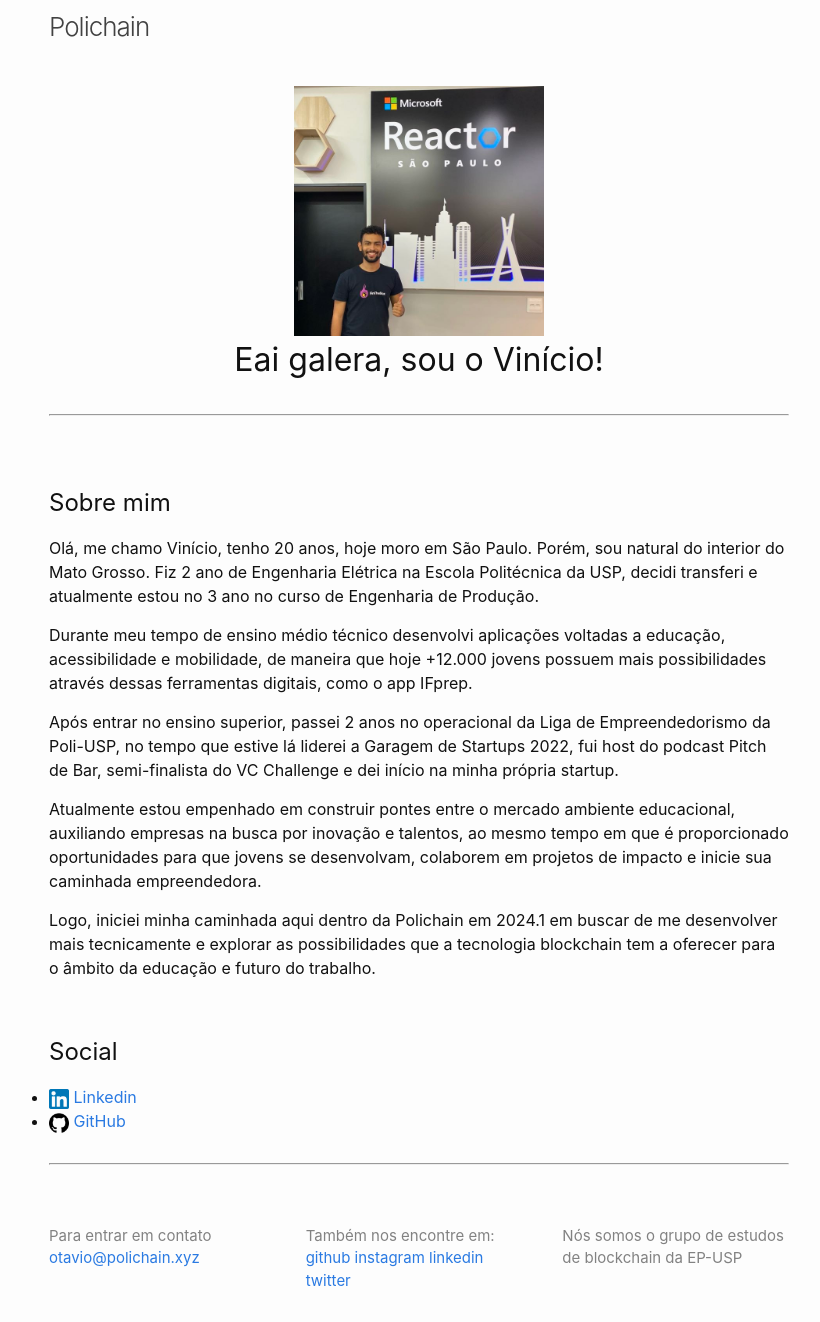
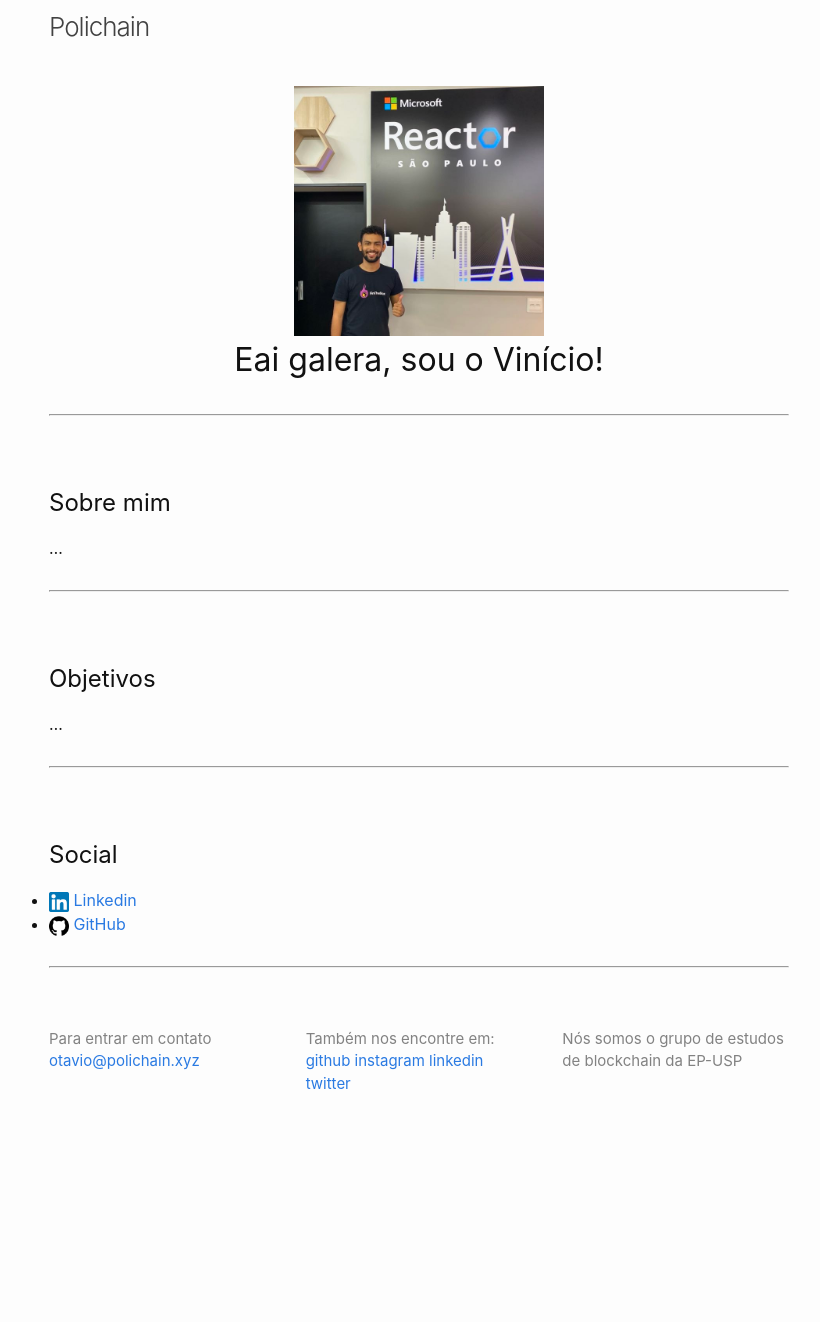
Before and after one commit to polichain/jekyll-website, a Jekyll site: the page built from _membros/viniciomendes.markdown, in a window 1280 px wide. Shown: the whole page, without its empty margins (221-1041 px from the left). Built offline with Jekyll 4.4.1, drawn with Linux system fonts in a browser that asks for light colours; after the commit the page ends 1125 px from its top, so only the background shows below that.

Commit message:
Revert "Atualizei a bio com mais informacoes sobre Vinicio"
This reverts commit e5059fdf843d76306f279e75f126f2d546cc2553.

```diff
--- a/_membros/viniciomendes.markdown
+++ b/_membros/viniciomendes.markdown
@@ -10,22 +10,21 @@
 <br>
 
 ## Sobre mim
-Olá, me chamo Vinício, tenho 20 anos, hoje moro em São Paulo. Porém, sou natural do interior do Mato Grosso. Fiz 2 ano de Engenharia Elétrica na Escola Politécnica da USP, decidi transferi e atualmente estou no 3 ano no curso de Engenharia de Produção.
+...
 
-Durante meu tempo de ensino médio técnico desenvolvi aplicações voltadas a educação, acessibilidade e mobilidade, de maneira que hoje +12.000 jovens possuem mais possibilidades através dessas ferramentas digitais, como o app IFprep.
+---
+<br>
 
-Após entrar no ensino superior, passei 2 anos no operacional da Liga de Empreendedorismo da Poli-USP, no tempo que estive lá liderei a Garagem de Startups 2022, fui host do podcast Pitch de Bar, semi-finalista do VC Challenge e dei início na minha própria startup.
+## Objetivos
+...
 
-Atualmente estou empenhado em construir pontes entre o mercado ambiente educacional, auxiliando empresas na busca por inovação e talentos, ao mesmo tempo em que é proporcionado oportunidades para que jovens se desenvolvam, colaborem em projetos de impacto e inicie sua caminhada empreendedora.
-
-Logo, iniciei minha caminhada aqui dentro da Polichain em 2024.1 em buscar de me desenvolver mais tecnicamente e explorar as possibilidades que a tecnologia blockchain tem a oferecer para o âmbito da educação e futuro do trabalho.
-
+---
 <br>
 
 ## Social
 
 - <a href="https://www.linkedin.com/in/oviniciomendes/"><img src="../assets/logo_linkedin.png" alt="Linkedin" style="height: 20px"> Linkedin</a>
-- <a href="https://github.com/vinicio-mendes"><img src="../assets/logo_github.png" alt="GitHub" style="height: 20px"> GitHub</a>
+- <a href="https://github.com/marinhotg"><img src="../assets/logo_github.png" alt="GitHub" style="height: 20px"> GitHub</a>
 
 
 ---
```
